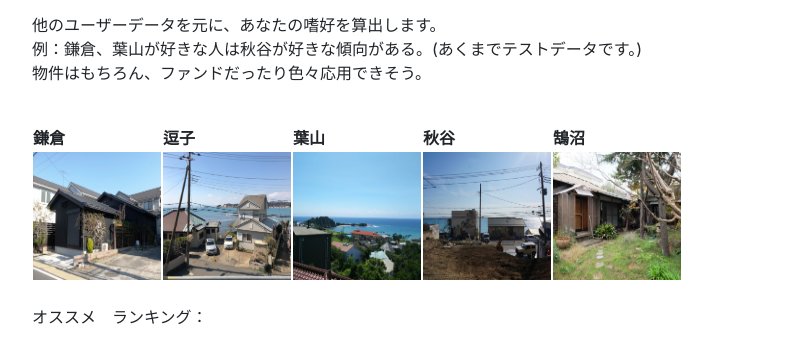
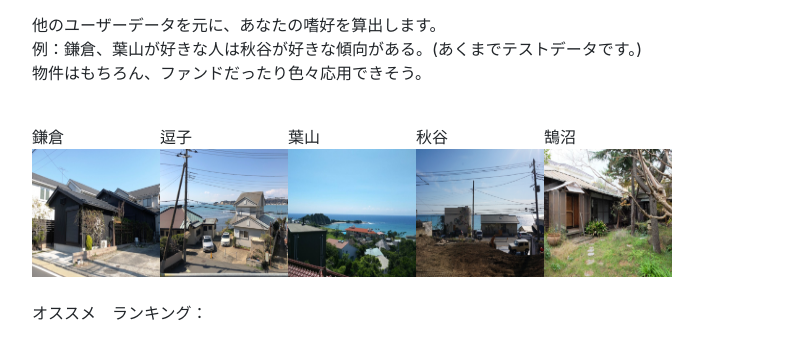
Before and after one commit to strictly-es/RecommendationEngine, a plain HTML site: page index2.html in a window 1280 px wide. Shown: the part 131-494 px from the top of the page, without its empty margins (53-842 px from the left). Drawn offline with nearby package versions, Linux system fonts and the light colour scheme.

Commit message:
first commit

```diff
--- a/index2.html
+++ b/index2.html
@@ -24,8 +24,45 @@
         物件はもちろん、ファンドだったり色々応用できそう。
     </p>
     <br>
-    <div class="table-responsive">
-        <table>
+    <div class="container">
+
+        <div class="row">
+            <div class="row-sm-4">
+                <div>鎌倉</div><img border="0" src="./img/kamakura.jpg" width="128" height="128" alt="イラスト1"
+                    onclick="countUp2('kamakura')">
+                <div id="output_kamakura"></div>
+            </div>
+            <div class="row-sm-4">
+                <div>逗子</div><img border="0" src="./img/zushi.jpg" width="128" height="128" alt="イラスト1"
+                    onclick="countUp2('zushi')">
+                <div id="output_zushi"></div>
+            </div>
+            <div class="row-sm-4">
+                <div>葉山</div><img border="0" src="./img/hayama.jpg" width="128" height="128" alt="イラスト1"
+                    onclick="countUp2('hayama')">
+                <div id="output_hayama"></div>
+            </div>
+            <div class="row-sm-4">
+                <div>秋谷</div><img border="0" src="./img/akitu.jpg" width="128" height="128" alt="イラスト1"
+                    onclick="countUp2('akiya')">
+                <div id="output_akitu"></div>
+            </div>
+            <div class="row-sm-4">
+                <div>鵠沼</div><img border="0" src="./img/enoshima.jpg" width="128" height="128" alt="イラスト1"
+                    onclick="countUp2('kugenuma')">
+                <div id="output_enoshima"></div>
+            </div>
+        </div>
+    </div>
+
+    <br>
+    オススメ　ランキング：
+    <div id="output_recommendation"></div>
+    <div id="img2"><span id="title"></span></div>
+
+    <br>
+
+    <!-- <table>
             <tr>
                 <th>
                     鎌倉
@@ -65,15 +102,9 @@
                     <div id="output_enoshima"></div>
                 </td>
             </tr>
-        </table>
-    </div>
-    <br>
+        </table> -->
 
-    オススメ　ランキング：
-    <div id="output_recommendation"></div>
-    <div id="img2"><span id="title"></span></div>
 
-    <br>
 
     <script src="https://code.jquery.com/jquery-3.3.1.slim.min.js"
         integrity="sha384-q8i/X+965DzO0rT7abK41JStQIAqVgRVzpbzo5smXKp4YfRvH+8abtTE1Pi6jizo" crossorigin="anonymous">
```
